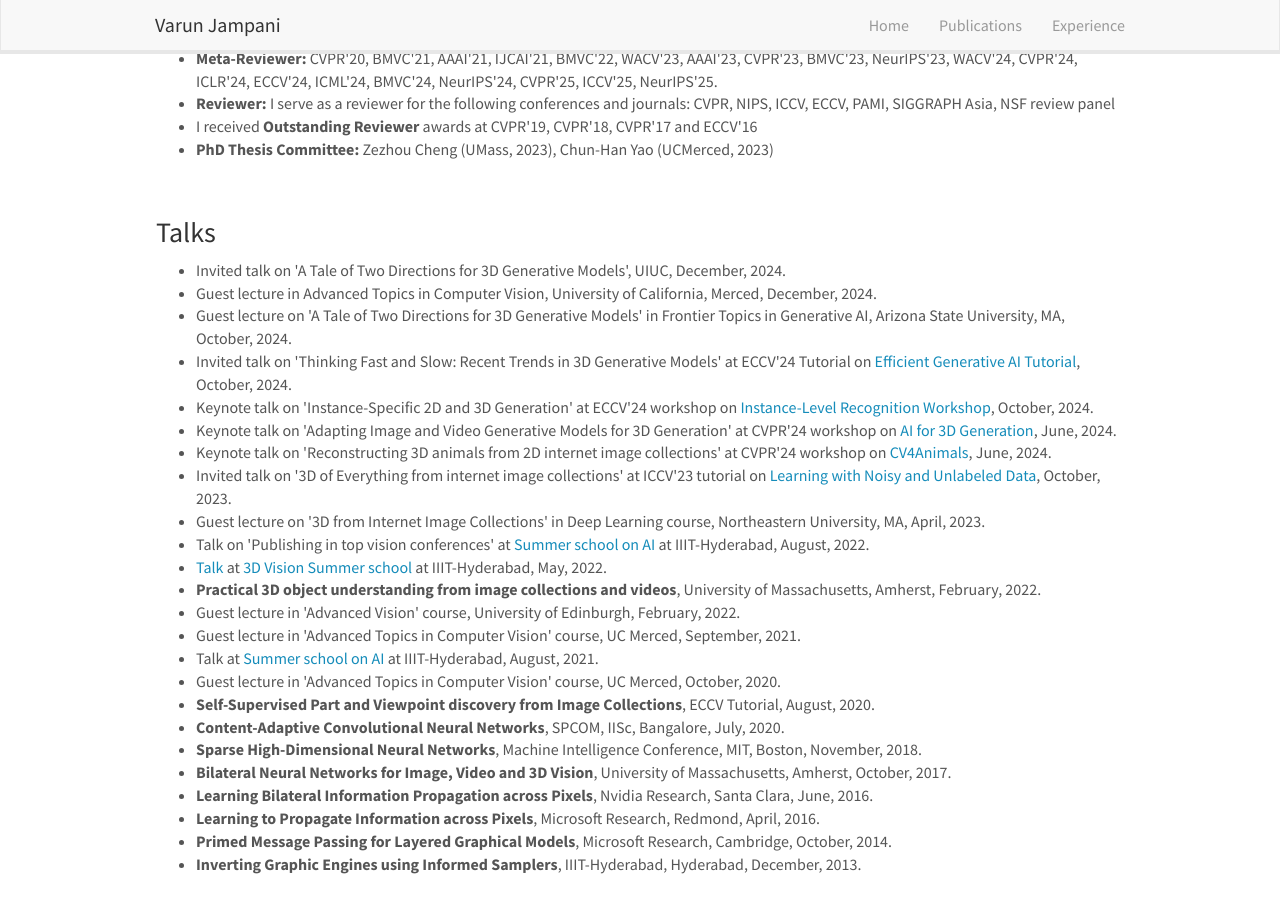
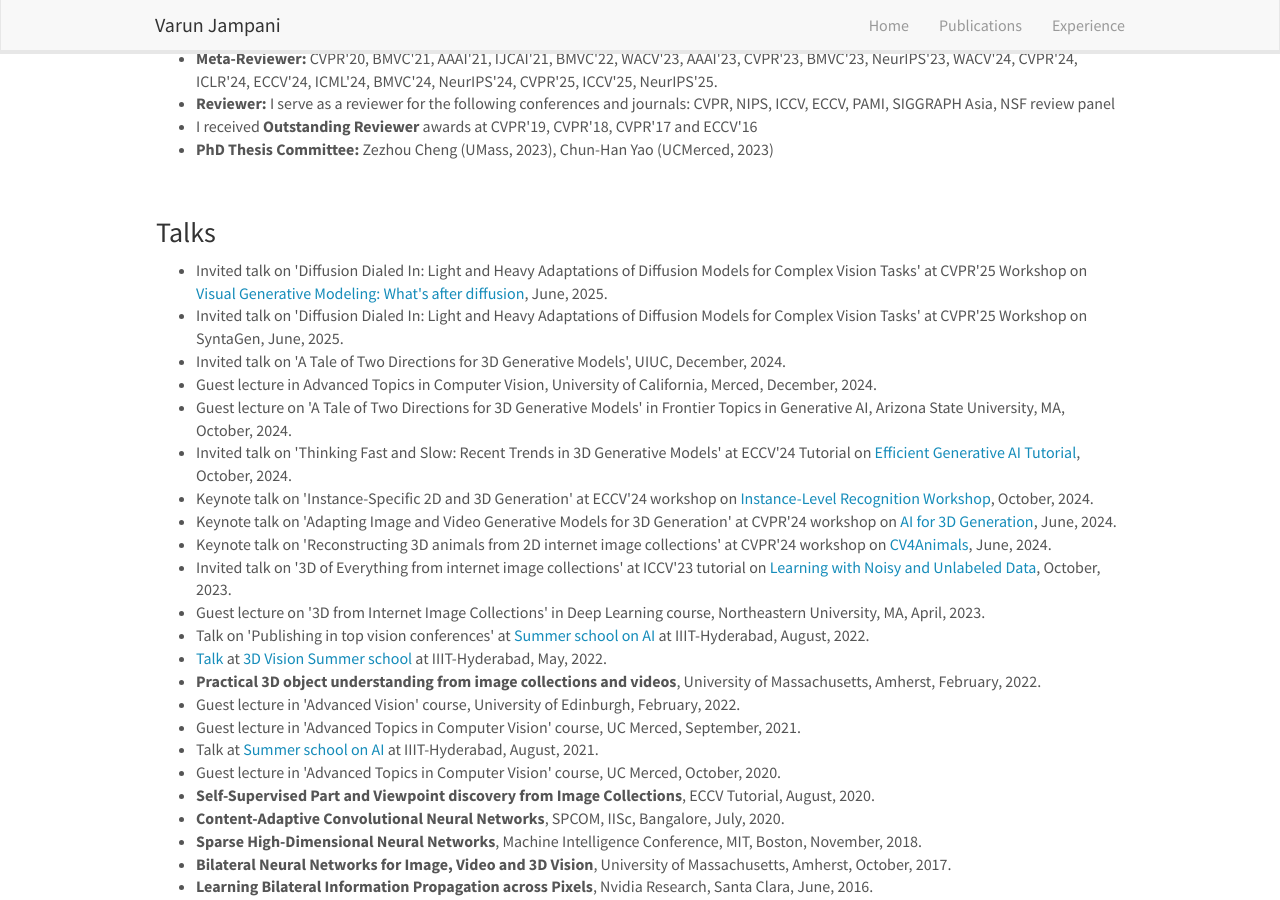
Before and after one commit to varunjampani/varunjampani.github.io, a Jekyll site: the page built from _pages/experience.md, in a window 1280 px wide and 900 px high, scrolled down 552 px. Built offline with Jekyll 4.4.1, drawn with Linux system fonts in a browser that asks for light colours; nearby versions of some CDN libraries.

Commit message:
Update experience.md

```diff
--- a/_pages/experience.md
+++ b/_pages/experience.md
@@ -42,6 +42,8 @@ permalink: /experience
 <h3>Talks</h3>
 <ul>
 
+<li>Invited talk on 'Diffusion Dialed In: Light and Heavy Adaptations of Diffusion Models for Complex Vision Tasks' at CVPR'25 Workshop on <a href="https://vgm-cvpr.github.io/">Visual Generative Modeling: What's after diffusion</a>, June, 2025.</li>
+<li>Invited talk on 'Diffusion Dialed In: Light and Heavy Adaptations of Diffusion Models for Complex Vision Tasks' at CVPR'25 Workshop on SyntaGen, June, 2025.</li>
 <li>Invited talk on 'A Tale of Two Directions for 3D Generative Models', UIUC, December, 2024.</li>
 <li>Guest lecture in Advanced Topics in Computer Vision, University of California, Merced, December, 2024.</li>
 <li>Guest lecture on 'A Tale of Two Directions for 3D Generative Models' in Frontier Topics in Generative AI, Arizona State University, MA, October, 2024.</li>
```
